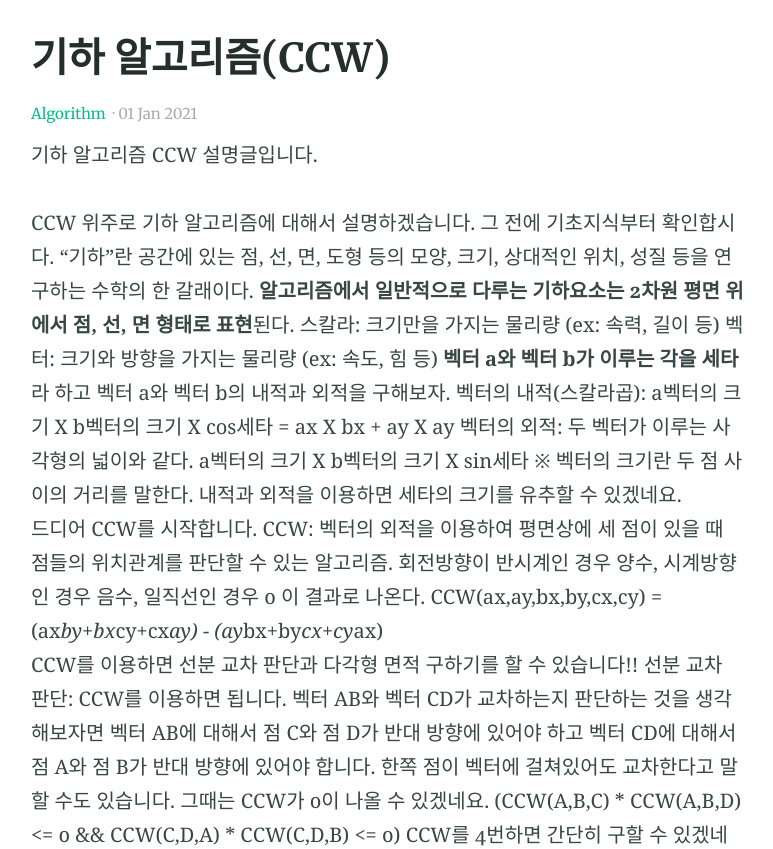
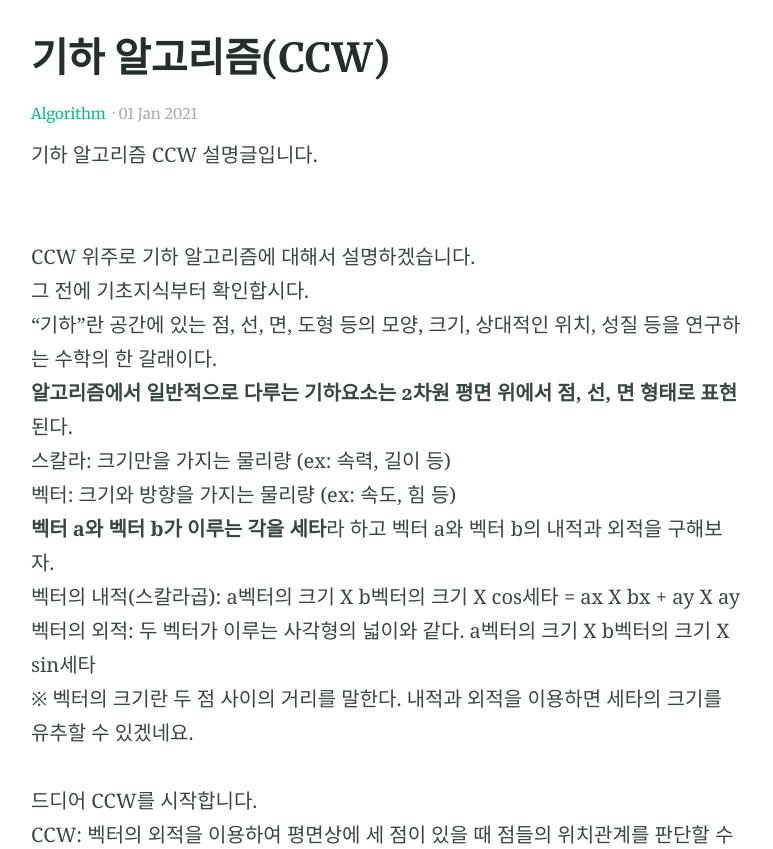
Before and after one commit to kyw04004/kyw04004.github.io, a Jekyll site: the page built from _posts/2021-01-01-post-CCW.md, in a window 1280 px wide and 900 px high, scrolled down 361 px, cut to the strip 51-900 px from the top of the window. Shown: the whole strip, without its empty margins (252-1025 px from the left). Built offline with Jekyll 4.4.1, drawn with Linux system fonts in a browser that asks for light colours; our own code applies the rules of GitHub Pages for plain Markdown files; some of the changed text lies outside the part shown.

Commit message:
Update 2021-01-01-post-CCW.md

```diff
--- a/_posts/2021-01-01-post-CCW.md
+++ b/_posts/2021-01-01-post-CCW.md
@@ -9,50 +9,49 @@ feature_text: |
 feature_image: "https://picsum.photos/2560/600?image=733"
 image: "https://picsum.photos/2560/600?image=733"
 
+
 ---
 
-기하 알고리즘 CCW 설명글입니다.
+기하 알고리즘 CCW 설명글입니다.<br><br>
 
-
-
-CCW 위주로 기하 알고리즘에 대해서 설명하겠습니다.
-그 전에 기초지식부터 확인합시다.
-"기하"란 공간에 있는 점, 선, 면, 도형 등의 모양, 크기, 상대적인 위치, 성질 등을 연구하는 수학의 한 갈래이다.
-**알고리즘에서 일반적으로 다루는 기하요소는 2차원 평면 위에서 점, 선, 면 형태로 표현**된다.
-스칼라: 크기만을 가지는 물리량 (ex: 속력, 길이 등)
-벡터: 크기와 방향을 가지는 물리량 (ex: 속도, 힘 등)
-**벡터 a와 벡터 b가 이루는 각을 세타**라 하고 벡터 a와 벡터 b의 내적과 외적을 구해보자.
-벡터의 내적(스칼라곱):  a벡터의 크기 X b벡터의 크기 X cos세타 =  ax X bx + ay X ay
-벡터의 외적: 두 벡터가 이루는 사각형의 넓이와 같다. a벡터의 크기 X b벡터의 크기 X sin세타
-※ 벡터의 크기란 두 점 사이의 거리를 말한다. 내적과 외적을 이용하면 세타의 크기를 유추할 수 있겠네요.
+CCW 위주로 기하 알고리즘에 대해서 설명하겠습니다.<br>
+그 전에 기초지식부터 확인합시다.<br>
+"기하"란 공간에 있는 점, 선, 면, 도형 등의 모양, 크기, 상대적인 위치, 성질 등을 연구하는 수학의 한 갈래이다.<br>
+**알고리즘에서 일반적으로 다루는 기하요소는 2차원 평면 위에서 점, 선, 면 형태로 표현**된다.<br>
+스칼라: 크기만을 가지는 물리량 (ex: 속력, 길이 등)<br>
+벡터: 크기와 방향을 가지는 물리량 (ex: 속도, 힘 등)<br>
+**벡터 a와 벡터 b가 이루는 각을 세타**라 하고 벡터 a와 벡터 b의 내적과 외적을 구해보자.<br>
+벡터의 내적(스칼라곱):  a벡터의 크기 X b벡터의 크기 X cos세타 =  ax X bx + ay X ay<br>
+벡터의 외적: 두 벡터가 이루는 사각형의 넓이와 같다. a벡터의 크기 X b벡터의 크기 X sin세타<br>
+※ 벡터의 크기란 두 점 사이의 거리를 말한다. 내적과 외적을 이용하면 세타의 크기를 유추할 수 있겠네요.<br>
 <br>
-드디어 CCW를 시작합니다.
-CCW: 벡터의 외적을 이용하여 평면상에 세 점이 있을 때 점들의 위치관계를 판단할 수 있는 알고리즘.
-회전방향이 반시계인 경우 양수, 시계방향인 경우 음수, 일직선인 경우 0 이 결과로 나온다.
+드디어 CCW를 시작합니다.<br>
+CCW: 벡터의 외적을 이용하여 평면상에 세 점이 있을 때 점들의 위치관계를 판단할 수 있는 알고리즘.<br>
+회전방향이 반시계인 경우 양수, 시계방향인 경우 음수, 일직선인 경우 0 이 결과로 나온다.<br>
 CCW(ax,ay,bx,by,cx,cy) = (ax*by+bx*cy+cx*ay) - (ay*bx+by*cx+cy*ax)
+<br><br>
+CCW를 이용하면 선분 교차 판단과 다각형 면적 구하기를 할 수 있습니다!!<br>
+선분 교차 판단: CCW를 이용하면 됩니다. 벡터 AB와 벡터 CD가 교차하는지 판단하는 것을 생각해보자면<br>
+벡터 AB에 대해서 점 C와 점 D가 반대 방향에 있어야 하고 벡터 CD에 대해서 점 A와 점 B가 반대 방향에 있어야 합니다.<br>
+한쪽 점이 벡터에 걸쳐있어도 교차한다고 말할 수도 있습니다. 그때는 CCW가 0이 나올 수 있겠네요.<br>
+(CCW(A,B,C) * CCW(A,B,D) <= 0 && CCW(C,D,A) * CCW(C,D,B) <= 0)<br>
+CCW를 4번하면 간단히 구할 수 있겠네요.<br>
+하지만... 이렇게 간단히 풀릴 기하가 아닙니다.<br>
+두 선분이 평행할 때 역시 CCW가 0이 나올 수도 있기때문에 이 부분을 예외처리를 해주셔야합니다...<br>
+두 벡터가 평행할 때 겹치는 부분이 있는지 판단하면 되겠네요.<br>
 <br>
-CCW를 이용하면 선분 교차 판단과 다각형 면적 구하기를 할 수 있습니다!!
-선분 교차 판단: CCW를 이용하면 됩니다. 벡터 AB와 벡터 CD가 교차하는지 판단하는 것을 생각해보자면
-벡터 AB에 대해서 점 C와 점 D가 반대 방향에 있어야 하고 벡터 CD에 대해서 점 A와 점 B가 반대 방향에 있어야 합니다.
-한쪽 점이 벡터에 걸쳐있어도 교차한다고 말할 수도 있습니다. 그때는 CCW가 0이 나올 수 있겠네요.
-(CCW(A,B,C) * CCW(A,B,D) <= 0 && CCW(C,D,A) * CCW(C,D,B) <= 0)
-CCW를 4번하면 간단히 구할 수 있겠네요.
-하지만... 이렇게 간단히 풀릴 기하가 아닙니다.
-두 선분이 평행할 때 역시 CCW가 0이 나올 수도 있기때문에 이 부분을 예외처리를 해주셔야합니다...
-두 벡터가 평행할 때 겹치는 부분이 있는지 판단하면 되겠네요.
+다각형 면적 구하기: 벡터의 외적이 두 벡터가 이루는 사각형의 넓이라는 사실을 위에서 배웠다.<br>
+하나의 기준점과 다른 두 개의 점의 벡터의 외적(CCW)를 이용하면 삼각형의 넓이(CCW/2)를 알 수 있다.<br>
+모든 삼각형의 넓이를 더하면 다각형의 면적을 알 수 있다.<br>
+하지만 점의 위치에 따라서 값이 음수일수도 양수일수도 있기때문에 절대값을 씌워주셔야합니다.<br>
+만약 다각형이 오목하더라도 당황하지마시고 그대로 연산하시면 됩니다.<br>
+오목한 부분의 삼각형 부분은 기존의 다각형과 반대방향으로 점이 위치하기때문에 알아서 값이 빠지게 됩니다.<br>
 <br>
-다각형 면적 구하기: 벡터의 외적이 두 벡터가 이루는 사각형의 넓이라는 사실을 위에서 배웠다.
-하나의 기준점과 다른 두 개의 점의 벡터의 외적(CCW)를 이용하면 삼각형의 넓이(CCW/2)를 알 수 있다.
-모든 삼각형의 넓이를 더하면 다각형의 면적을 알 수 있다.
-하지만 점의 위치에 따라서 값이 음수일수도 양수일수도 있기때문에 절대값을 씌워주셔야합니다.
-만약 다각형이 오목하더라도 당황하지마시고 그대로 연산하시면 됩니다.
-오목한 부분의 삼각형 부분은 기존의 다각형과 반대방향으로 점이 위치하기때문에 알아서 값이 빠지게 됩니다.
-<br>
-두 선분의 최단거리 구하는 법: 두 벡터가 교차한다면(선분교차판단) 최단거리는 0일테고 그렇지않다면 거리를 구해줘야한다.
-벡터 AB와 벡터 CD가 있다면 당연히 점 A와 점 C, 점 B와 점 C, 점 A와 점 D, 점 B와 점 D는 최단거리의 후보일 것이다.
-또 벡터 AB와 점 C, 벡터 AB와 점 D, 벡터 CD와 점 A, 벡터 CD와 점 B가 수선의 발을 내릴 수 있다면 그것 역시 최단거리 후보일 것이다.
-점 사이의 거리정도는 쉽게 구할 수 있지만 수선의 발을 내릴 수 있는지는 어떻게 알까?
-벡터 AB와 점 C가 있다고 할 때 두 선분과 점이 삼각형을 이룬다고하면 예각삼각형이거나 직각삼각형이라면 수선의 발을 내릴 수 있을 것이다.
-예각인지 직각인지 어떻게 아냐고? 드디어 벡터의 내적을 사용해보자.
-벡터의 크기는 항상 양수일테니 내적의 값이 0이상이라면 세타는 90도 이하이지 않을까?(코사인세타 그래프를 생각해보자.)
-수선의 발의 길이는? CCW(A,B,C)를 선분 AB의 길이로 나누면 구하면 나온다.
+두 선분의 최단거리 구하는 법: 두 벡터가 교차한다면(선분교차판단) 최단거리는 0일테고 그렇지않다면 거리를 구해줘야한다.<br>
+벡터 AB와 벡터 CD가 있다면 당연히 점 A와 점 C, 점 B와 점 C, 점 A와 점 D, 점 B와 점 D는 최단거리의 후보일 것이다.<br>
+또 벡터 AB와 점 C, 벡터 AB와 점 D, 벡터 CD와 점 A, 벡터 CD와 점 B가 수선의 발을 내릴 수 있다면 그것 역시 최단거리 후보일 것이다.<br>
+점 사이의 거리정도는 쉽게 구할 수 있지만 수선의 발을 내릴 수 있는지는 어떻게 알까?<br>
+벡터 AB와 점 C가 있다고 할 때 두 선분과 점이 삼각형을 이룬다고하면 예각삼각형이거나 직각삼각형이라면 수선의 발을 내릴 수 있을 것이다.<br>
+예각인지 직각인지 어떻게 아냐고? 드디어 벡터의 내적을 사용해보자.<br>
+벡터의 크기는 항상 양수일테니 내적의 값이 0이상이라면 세타는 90도 이하이지 않을까?(코사인세타 그래프를 생각해보자.)<br>
+수선의 발의 길이는? CCW(A,B,C)를 선분 AB의 길이로 나누면 구하면 나온다.<br>
```
